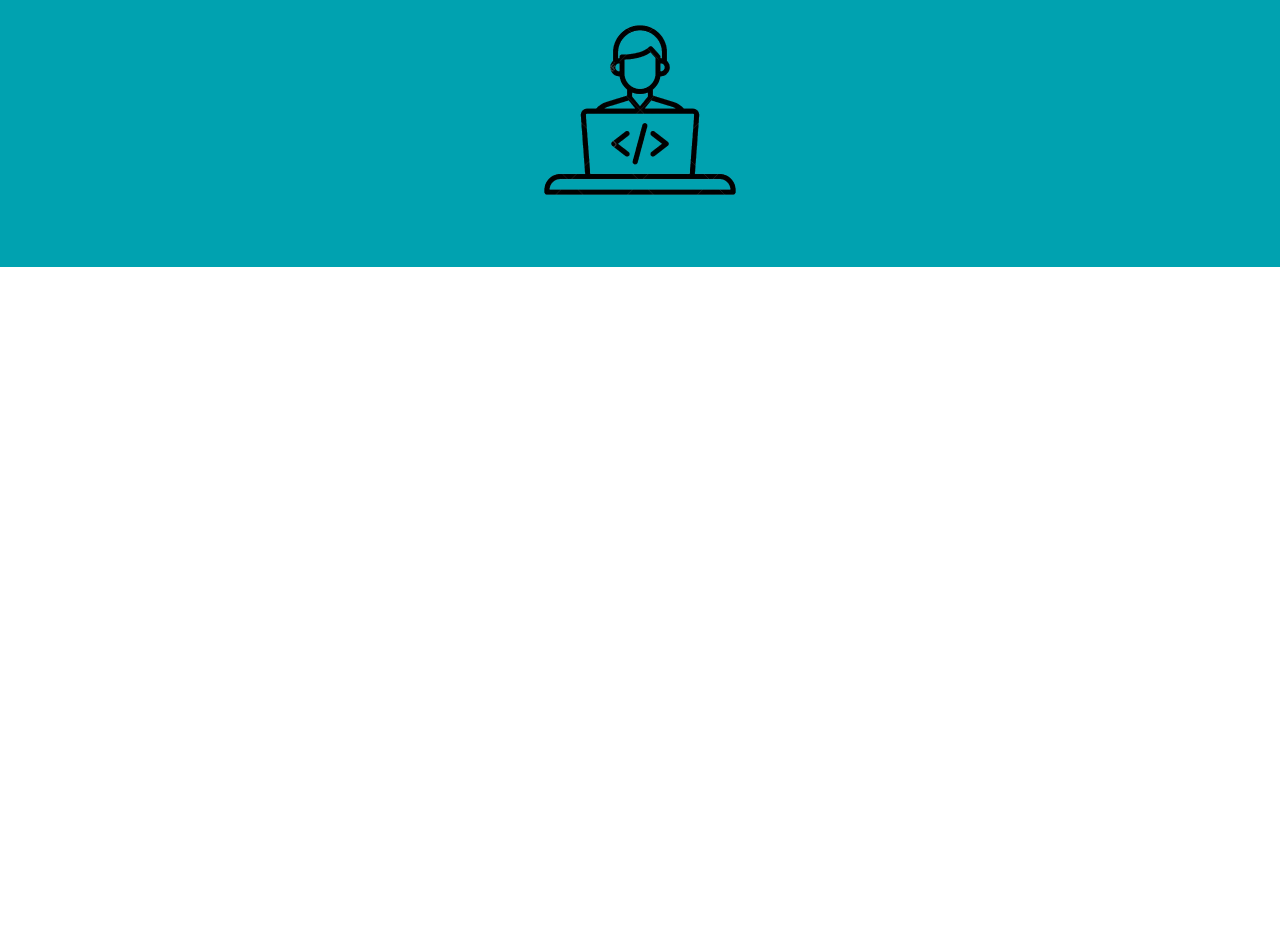
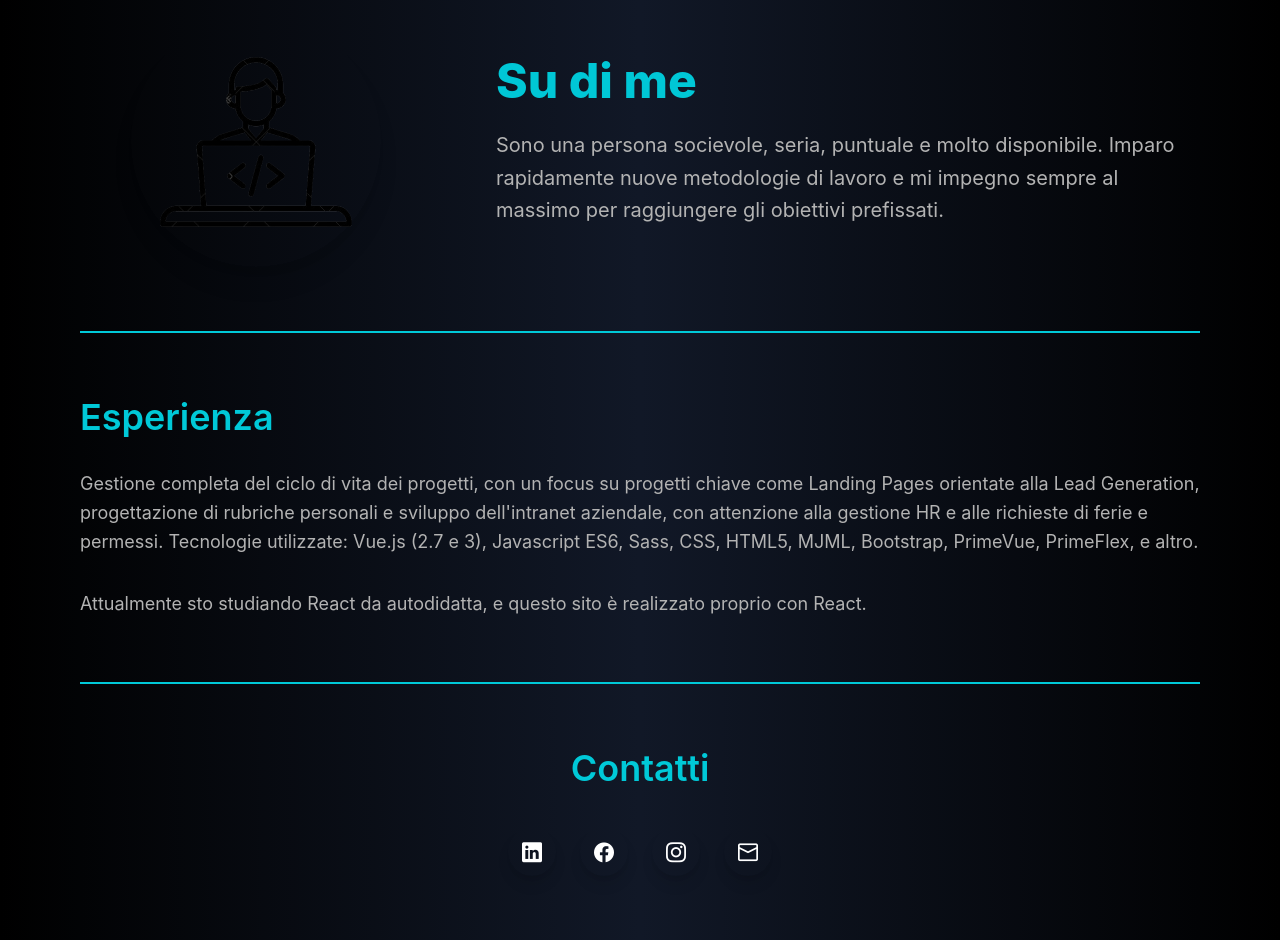
Before and after one commit to giulianoFrau/giuliano-web-site, a React (Vite) app: page / in a window 1280 px wide. Shown: the part 2320-3260 px from the top of the page. Before the commit the page ends 2587 px from the top, so only its background shows below. Built offline with nearby package versions, Linux system fonts and the light colour scheme.

Commit message:
refact code

```diff
--- a/src/components/AppInfo.jsx
+++ b/src/components/AppInfo.jsx
@@ -1,15 +1,83 @@
 import dev from "../assets/style/images/dev.png";
 import { Image } from "primereact/image";
+import { Button } from "primereact/button";
 
 const AppInfo = () => {
   return (
-    <div className="app__info">
-      <Image
-        src={dev}
-        alt="Image"
-        width="250"
-        className="flex justify-center"
-      />
+    <div className="app__info bg-gradient-to-r from-black via-gray-900 to-black text-white py-16 px-5 lg:px-20">
+      {/* Hero Section */}
+      <div className="flex flex-col lg:flex-row items-center justify-center space-y-10 lg:space-y-0 lg:space-x-16">
+        {/* Image */}
+        <div className="lg:w-1/3 flex justify-center">
+          <Image
+            src={dev}
+            alt="Logo"
+            width="250"
+            className="rounded-full shadow-xl transition-transform transform hover:scale-110 duration-300"
+          />
+        </div>
+        {/* Intro Text */}
+        <div className="lg:w-2/3 text-center lg:text-left space-y-6">
+          <h1 className="text-5xl font-extrabold text-[#00C9D8] animate-pulse">
+            Su di me
+          </h1>
+          <p className="text-xl leading-relaxed text-[#B3B3B3]">
+            Sono una persona socievole, seria, puntuale e molto disponibile.
+            Imparo rapidamente nuove metodologie di lavoro e mi impegno sempre
+            al massimo per raggiungere gli obiettivi prefissati.
+          </p>
+        </div>
+      </div>
+
+      {/* Divider */}
+      <div className="my-16 w-full border-b-2 border-[#00C9D8]"></div>
+
+      {/* Experience Section */}
+      <div className="text-center lg:text-left space-y-8">
+        <h2 className="text-4xl font-semibold text-[#00C9D8]">Esperienza</h2>
+        <p className="text-lg leading-relaxed text-[#B3B3B3]">
+          Gestione completa del ciclo di vita dei progetti, con un focus su
+          progetti chiave come Landing Pages orientate alla Lead Generation,
+          progettazione di rubriche personali e sviluppo dell'intranet
+          aziendale, con attenzione alla gestione HR e alle richieste di ferie e
+          permessi. Tecnologie utilizzate: Vue.js (2.7 e 3), Javascript ES6,
+          Sass, CSS, HTML5, MJML, Bootstrap, PrimeVue, PrimeFlex, e altro.
+        </p>
+        <p className="text-lg leading-relaxed text-[#B3B3B3]">
+          Attualmente sto studiando React da autodidatta, e questo sito è
+          realizzato proprio con React.
+        </p>
+      </div>
+
+      {/* Divider */}
+      <div className="my-16 w-full border-b-2 border-[#00C9D8]"></div>
+
+      {/* Contacts Section */}
+      <div className="text-center">
+        <h2 className="text-4xl font-semibold text-[#00C9D8]">Contatti</h2>
+        <div className="flex justify-center space-x-6 mt-10">
+          <Button
+            icon="pi pi-linkedin"
+            className="p-button-rounded p-button-lg p-button-info shadow-lg hover:shadow-2xl transform hover:scale-110 transition-all duration-300"
+            onClick={() => window.open("https://linkedin.com/tuo-url")}
+          />
+          <Button
+            icon="pi pi-facebook"
+            className="p-button-rounded p-button-lg p-button-primary shadow-lg hover:shadow-2xl transform hover:scale-110 transition-all duration-300"
+            onClick={() => window.open("https://facebook.com/tuo-url")}
+          />
+          <Button
+            icon="pi pi-instagram"
+            className="p-button-rounded p-button-lg p-button-warning shadow-lg hover:shadow-2xl transform hover:scale-110 transition-all duration-300"
+            onClick={() => window.open("https://instagram.com/tuo-url")}
+          />
+          <Button
+            icon="pi pi-envelope"
+            className="p-button-rounded p-button-lg p-button-help shadow-lg hover:shadow-2xl transform hover:scale-110 transition-all duration-300"
+            onClick={() => window.open("mailto:tuo-email@example.com")}
+          />
+        </div>
+      </div>
     </div>
   );
 };
```
